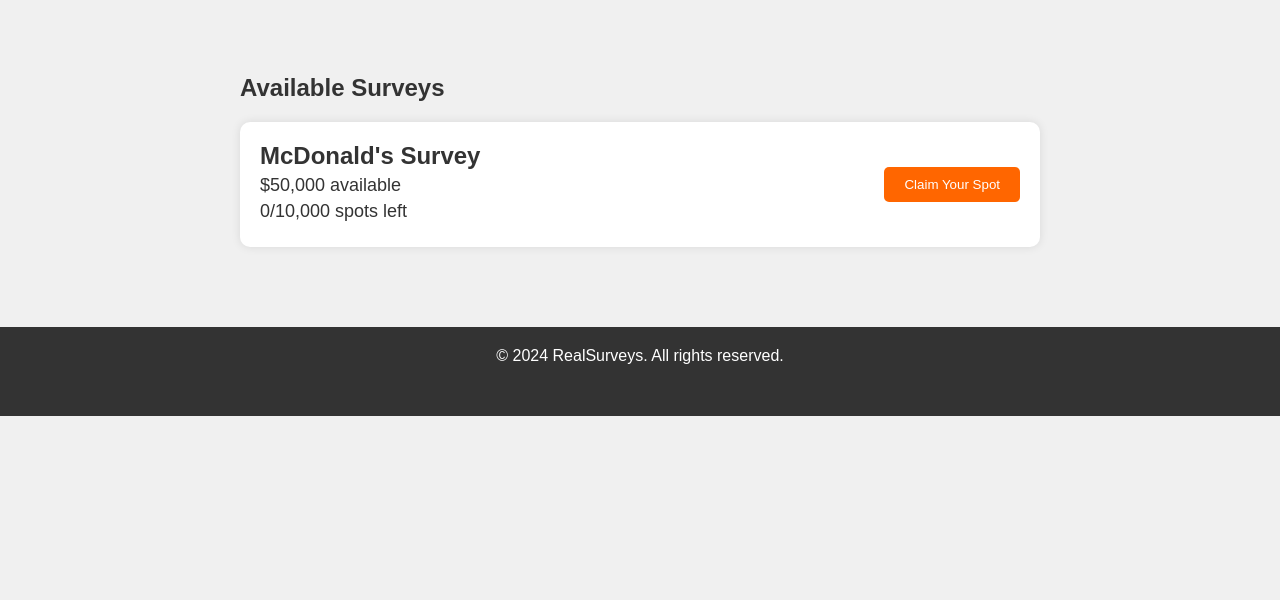
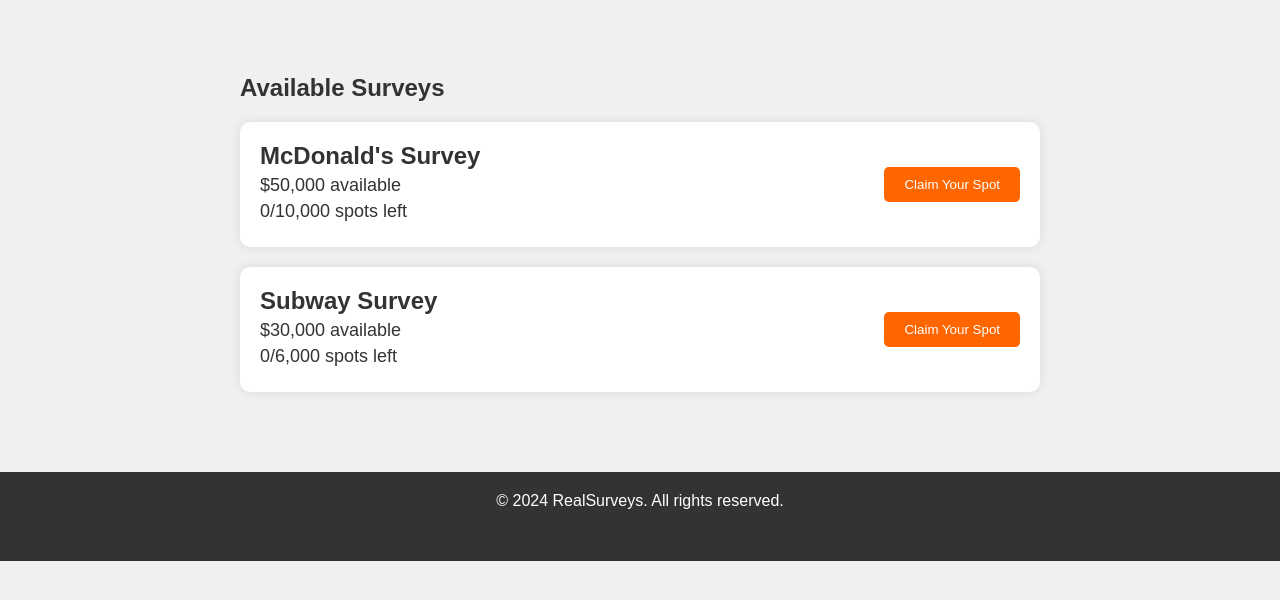
Before and after one commit to Master120344/RealSurveys, a plain HTML site: page surveys.html in a window 1280 px wide. Shown: the part 68-668 px from the top of the page. Drawn offline with Linux system fonts and the light colour scheme.

Commit message:
Update surveys.html

```diff
--- a/surveys.html
+++ b/surveys.html
@@ -52,7 +52,16 @@
             <a href="mcdonalds-survey.html"><button>Claim Your Spot</button></a>
         </div>
 
-        <!-- Other surveys go here -->
+        <div class="survey">
+            <div>
+                <h3>Subway Survey</h3>
+                <p>$30,000 available</p>
+                <p>0/6,000 spots left</p>
+            </div>
+            <a href="subway-survey.html"><button>Claim Your Spot</button></a>
+        </div>
+
+        <!-- More surveys can be added here -->
 
     </div>
 
```
